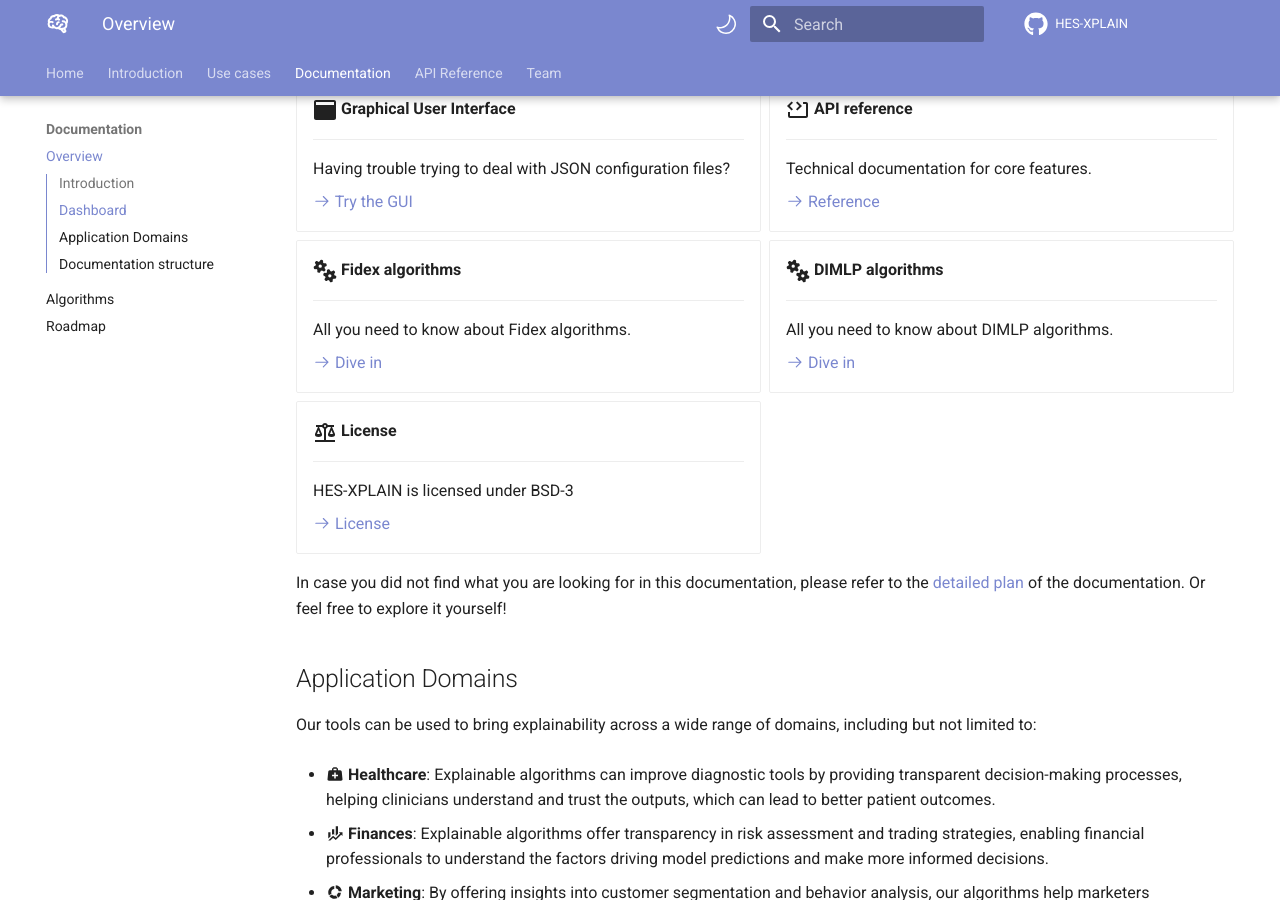
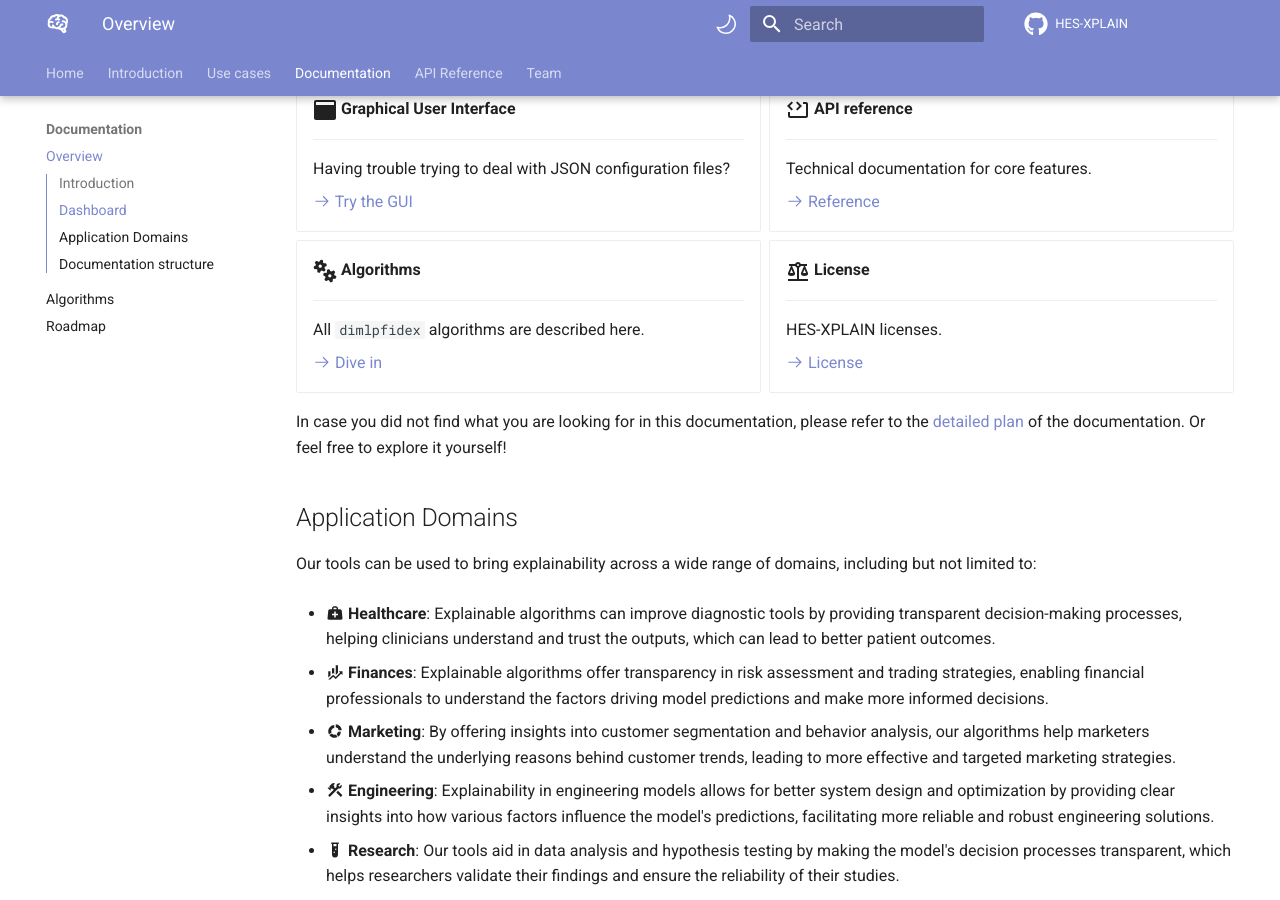
Before and after one commit to HES-XPLAIN/hes-xplain.github.io, an MkDocs documentation site: the page built from docs/documentation/overview.md, in a window 1280 px wide and 900 px high, scrolled down 668 px. Built offline with MkDocs 1.6.1 and Material for MkDocs 9.7.7, drawn with Linux system fonts in a browser that asks for light colours; comment, search, counter and statistics services are not loaded.

Commit message:
Updated link paths

```diff
--- a/docs/documentation/overview.md
+++ b/docs/documentation/overview.md
@@ -43,31 +43,23 @@
 
     Technical documentation for core features.
 
-    [:octicons-arrow-right-24: Reference](../reference.md)
+    [:octicons-arrow-right-24: Reference](/reference)
 
 
--   :fontawesome-solid-gears:{ .lg .middle } **Fidex algorithms**
+-   :fontawesome-solid-gears:{ .lg .middle } **Algorithms**
 
     ---
 
-    All you need to know about Fidex algorithms.
+    All `dimlpfidex` algorithms are described here.
 
-    [:octicons-arrow-right-24: Dive in](algorithms/fidex/overview.md)
-
--   :fontawesome-solid-gears:{ .lg .middle } **DIMLP algorithms**
-
-    ---
-
-    All you need to know about DIMLP algorithms.
-
-    [:octicons-arrow-right-24: Dive in](algorithms/dimlp/overview.md)
+    [:octicons-arrow-right-24: Dive in](algorithms/overview.md)
 
 
 -   :material-scale-balance:{ .lg .middle } **License**
 
     ---
 
-    HES-XPLAIN is licensed under BSD-3
+    HES-XPLAIN licenses.
 
     [:octicons-arrow-right-24: License](license.md)
 
```
